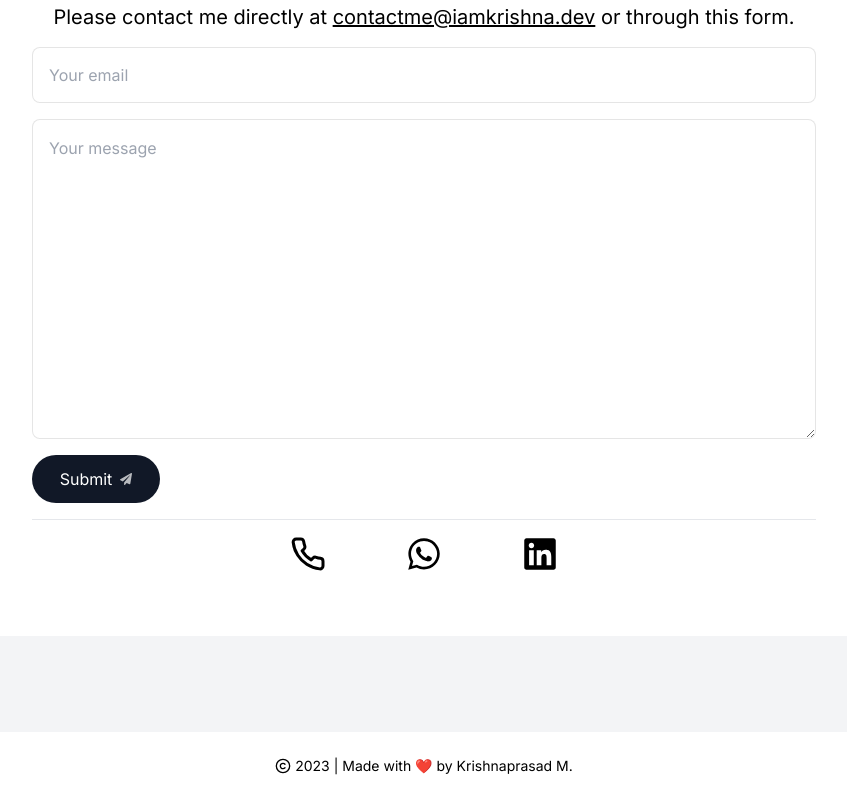
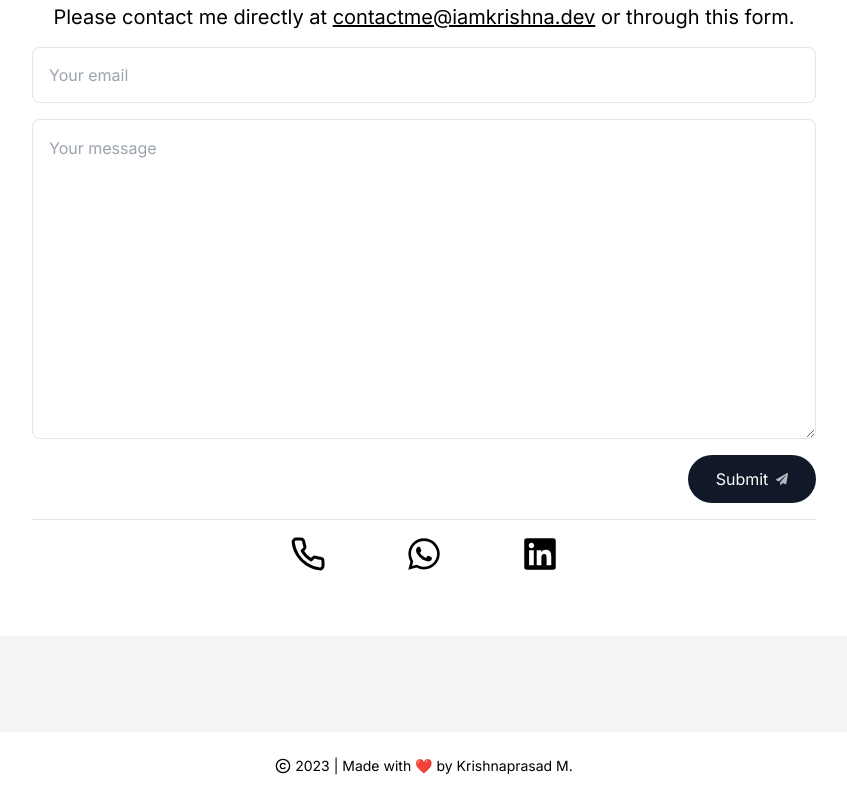
Before and after one commit to iamkrishnaprasad/iamkrishna.dev, a Next.js app: page / in a window 1280 px wide. Shown: the part 5809-6609 px from the top of the page, without its empty margins (216-1063 px from the left). Built offline with nearby package versions, Linux system fonts and the light colour scheme; no server answers.

Commit message:
fixed submit button's alignment issue in contact form

```diff
--- a/src/components/feature/sections/ContactMe.tsx
+++ b/src/components/feature/sections/ContactMe.tsx
@@ -51,7 +51,9 @@ const ContactMeContent = () => {
               maxLength={5000}
               className="h-52 rounded-lg border border-black/10 p-4 md:h-80"
             ></textarea>
-            <SubmitBtn />
+            <div className="flex justify-center md:justify-end ">
+              <SubmitBtn />
+            </div>
           </form>
           <hr className="" />
           <div className="flex justify-center gap-16 md:gap-20">
```
